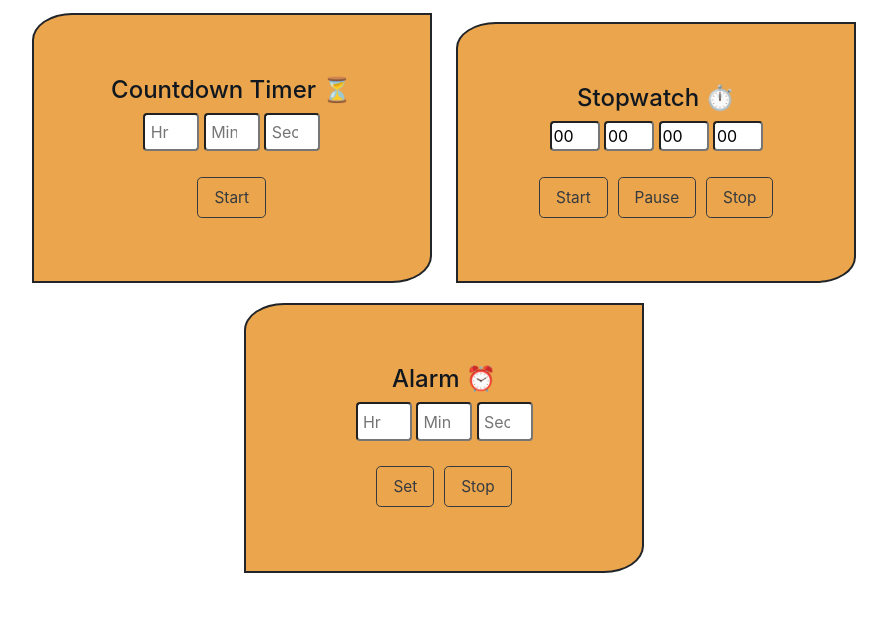
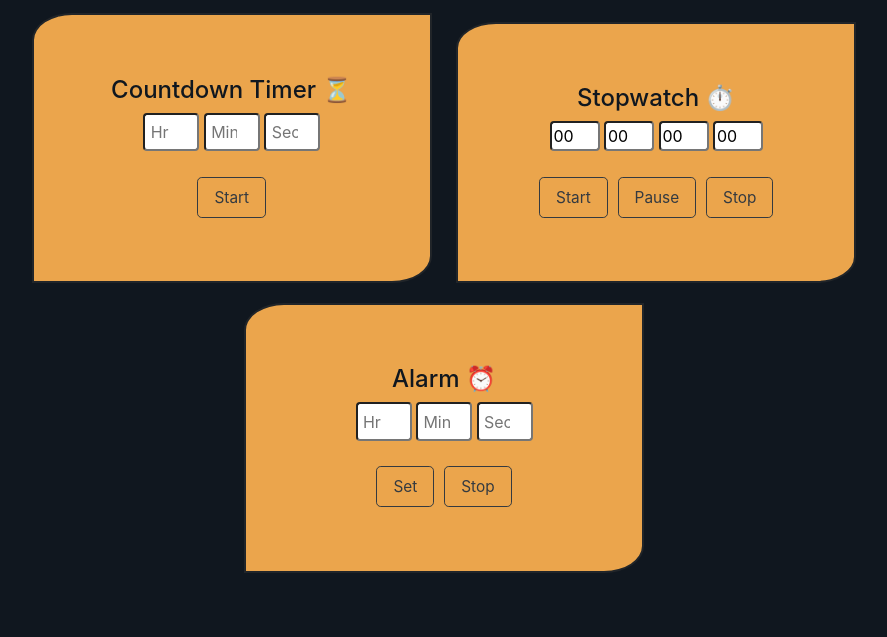
Before and after one commit to Robotron2/ClockSystem, a plain HTML site: page index.html in a window 1280 px wide. Shown: the part 186-823 px from the top of the page, without its empty margins (196-1083 px from the left). Drawn offline with nearby package versions, Linux system fonts and the light colour scheme; a web font is replaced by a local one.

Commit message:
Back to black

```diff
--- a/style.css
+++ b/style.css
@@ -1,5 +1,5 @@
 body{
-    /* background-color: #10171f; */
+    background-color: #10171f;
 }
 .container-fluid{
     padding: 5%;
```
